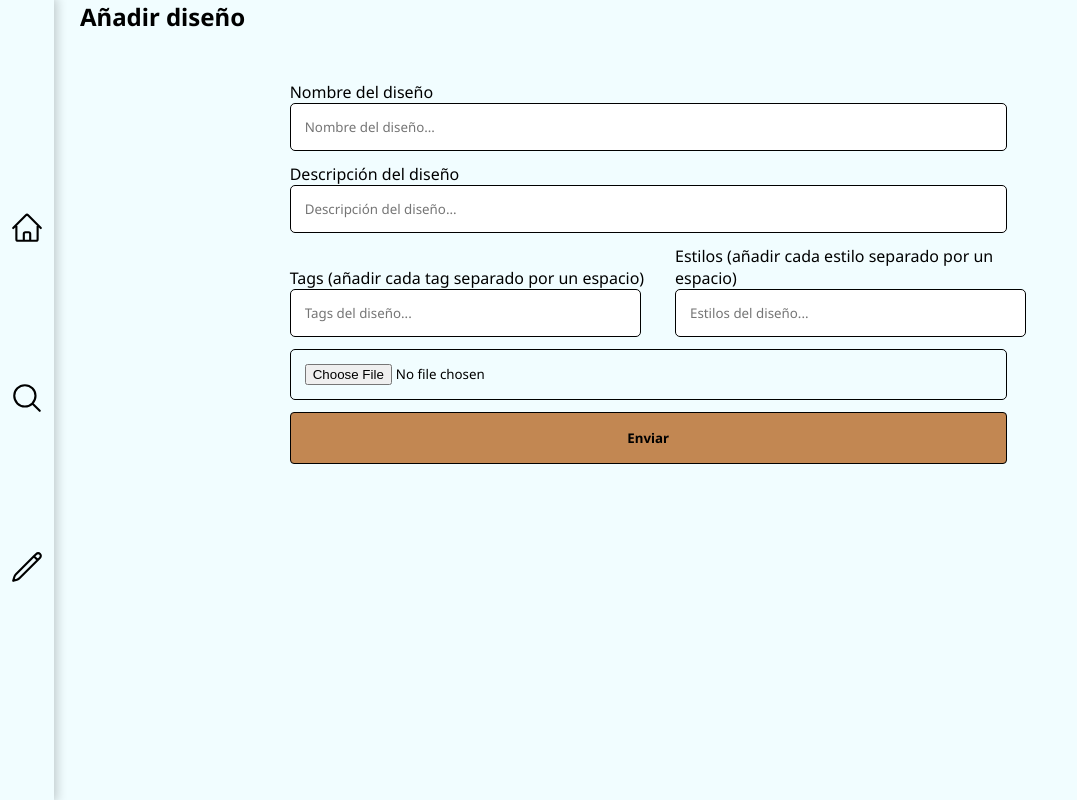
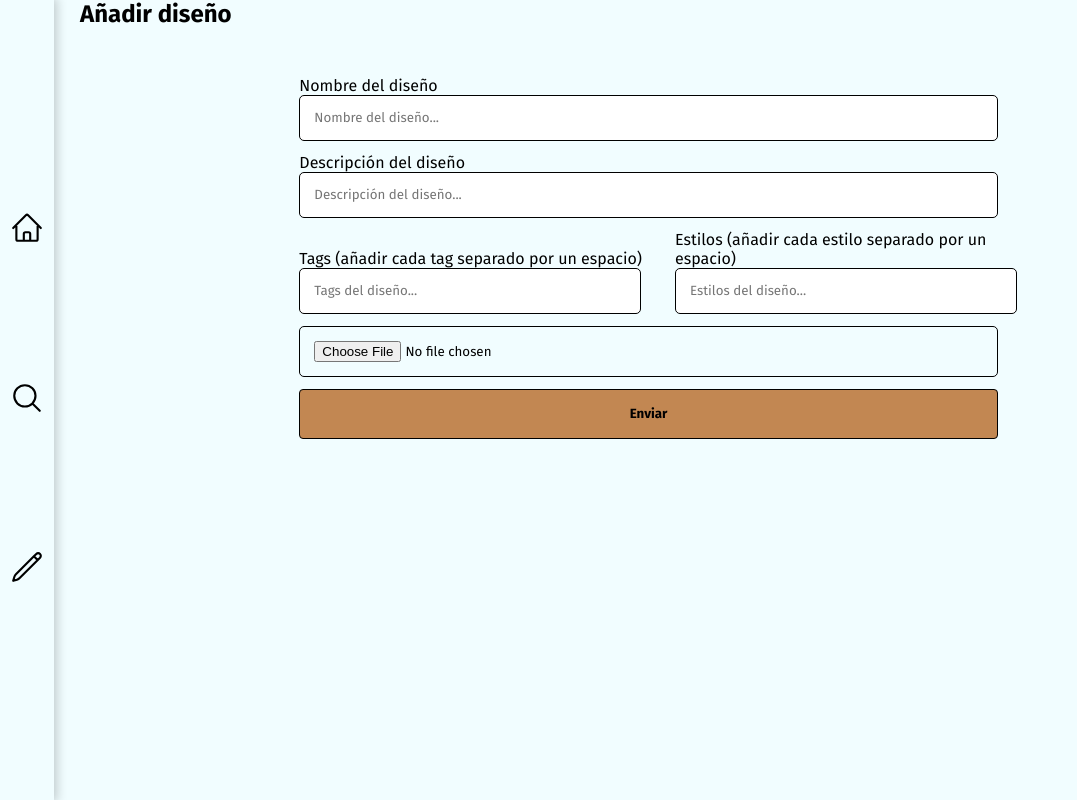
Before and after one commit to yonext24/alan-page, a Next.js app: page /admin/dashboard/design in a window 1280 px wide. Shown: the whole page, without its empty margins (0-1077 px from the left). Built offline with nearby package versions, Linux system fonts and the light colour scheme; no server answers.

Commit message:
Changed main font

```diff
--- a/src/components/Layout.jsx
+++ b/src/components/Layout.jsx
@@ -1,8 +1,8 @@
 import { Navbar } from './Navbar'
 import styles from '@/styles/layout.module.css'
-import { Noto_Sans as NotoSans } from '@next/font/google'
+import { Fira_Sans } from '@next/font/google'
 
-const prompt = NotoSans({
+const prompt = Fira_Sans({
   weight: ['400', '700'],
   subsets: ['latin'],
   fallback: ['system-ui', 'arial'],
```
